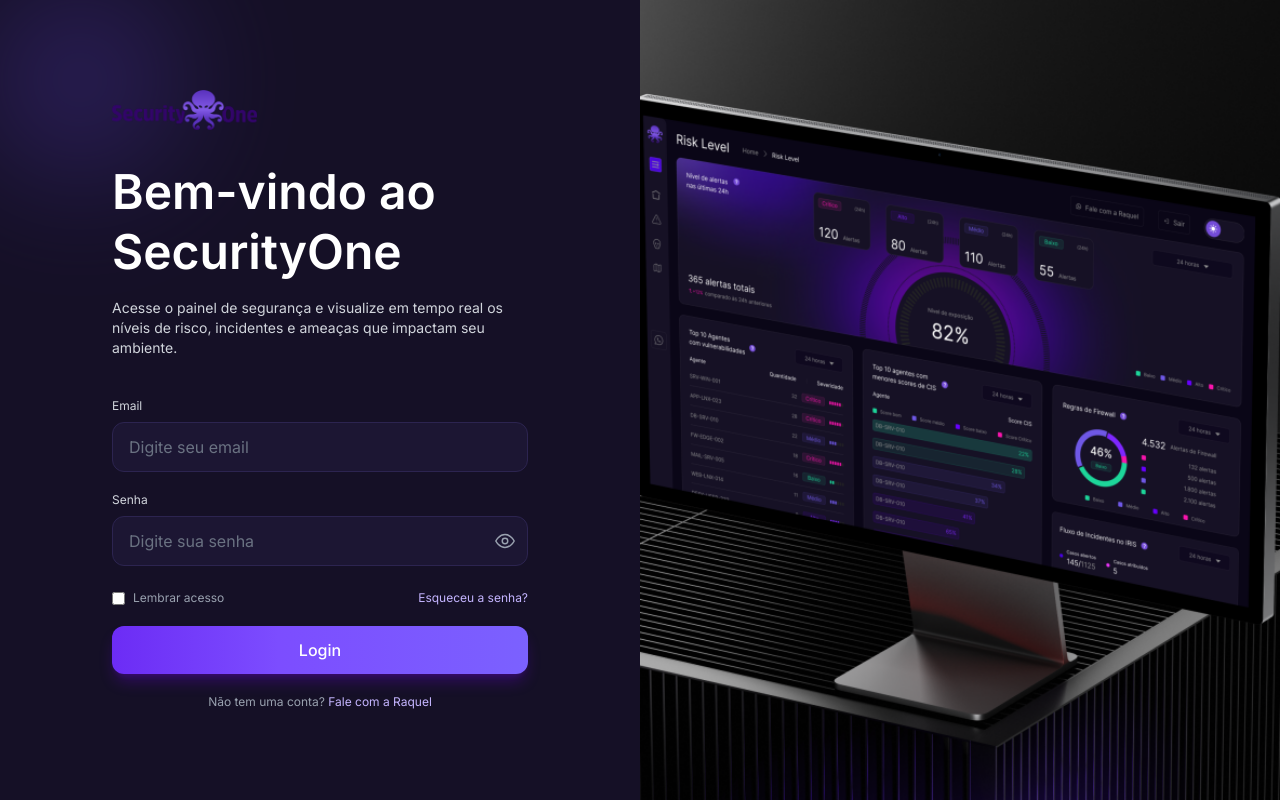
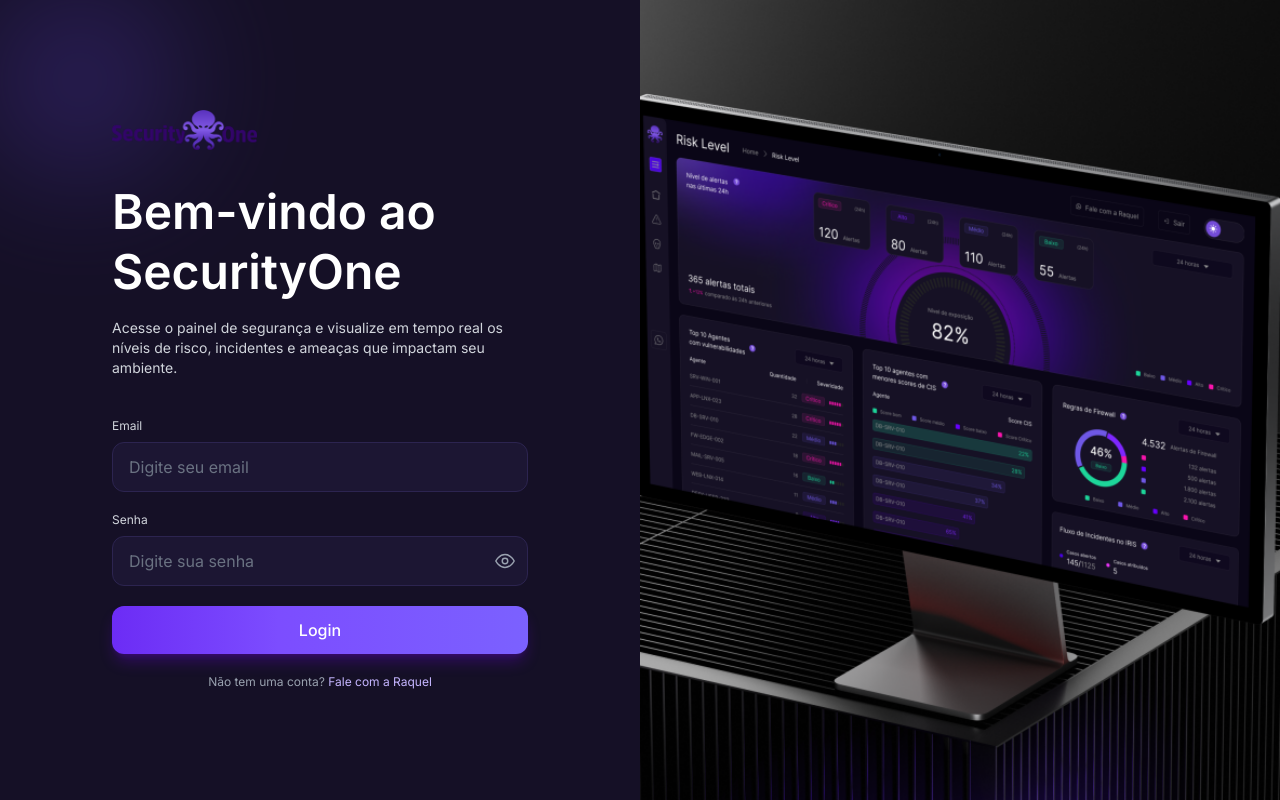
Before and after one commit to hackone-pro/dashboard, a React (Vite) app in the folder frontend/: page /login in a window 1280 px wide. Built offline with nearby package versions, Linux system fonts and the light colour scheme.

Commit message:
Ajuste Login

```diff
--- a/frontend/src/pages/Login.tsx
+++ b/frontend/src/pages/Login.tsx
@@ -126,7 +126,7 @@
                         </div>
 
                         {/* Lembrar + Esqueceu */}
-                        <div className="flex items-center justify-between gap-3 pt-1">
+                        {/* <div className="flex items-center justify-between gap-3 pt-1">
                             <label className="inline-flex items-center gap-2 text-xs text-gray-400">
                                 <input
                                     type="checkbox"
@@ -143,7 +143,7 @@
                             >
                                 Esqueceu a senha?
                             </Link>
-                        </div>
+                        </div> */}
 
                         {/* Botão */}
                         <button
```
